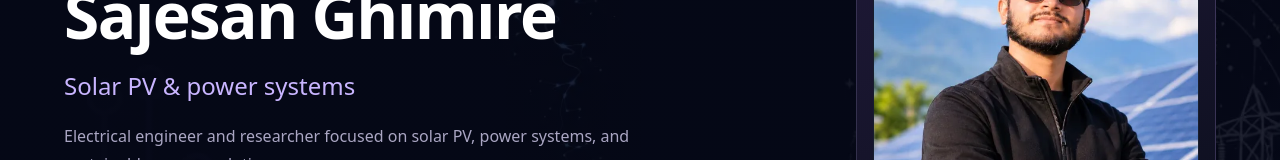
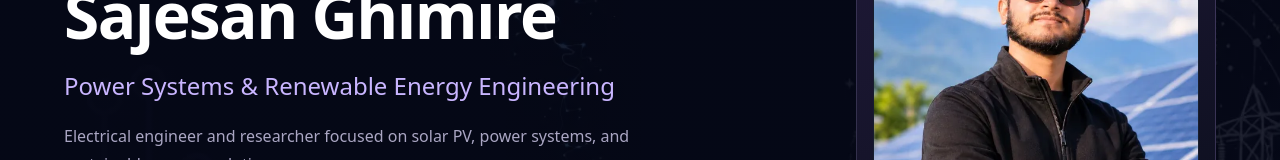
Before and after one commit to GhimirePlan/Sajesan-Ghimire-Portfolio, a React (Vite) app: page / in a window 1280 px wide. Shown: the part 300-460 px from the top of the page. Built offline with nearby package versions, Linux system fonts and the light colour scheme; no server answers.

Commit message:
Update hero engineering specialisation heading

```diff
--- a/src/components/sections/Hero.tsx
+++ b/src/components/sections/Hero.tsx
@@ -18,7 +18,7 @@ export default function Hero() {
         <h1 className="text-white font-semibold tracking-tight text-[40px] sm:text-[52px] lg:text-[64px] leading-[1.1]">
           {config.hero.name}
         </h1>
-        <p className="text-[#c9b5ff] text-xl sm:text-2xl mt-5">Solar PV & power systems</p>
+        <p className="text-[#c9b5ff] text-xl sm:text-2xl mt-5">Power Systems & Renewable Energy Engineering</p>
         <p className="text-secondary text-base leading-7 mt-5 max-w-xl">
           {config.hero.bio}
         </p>
```
